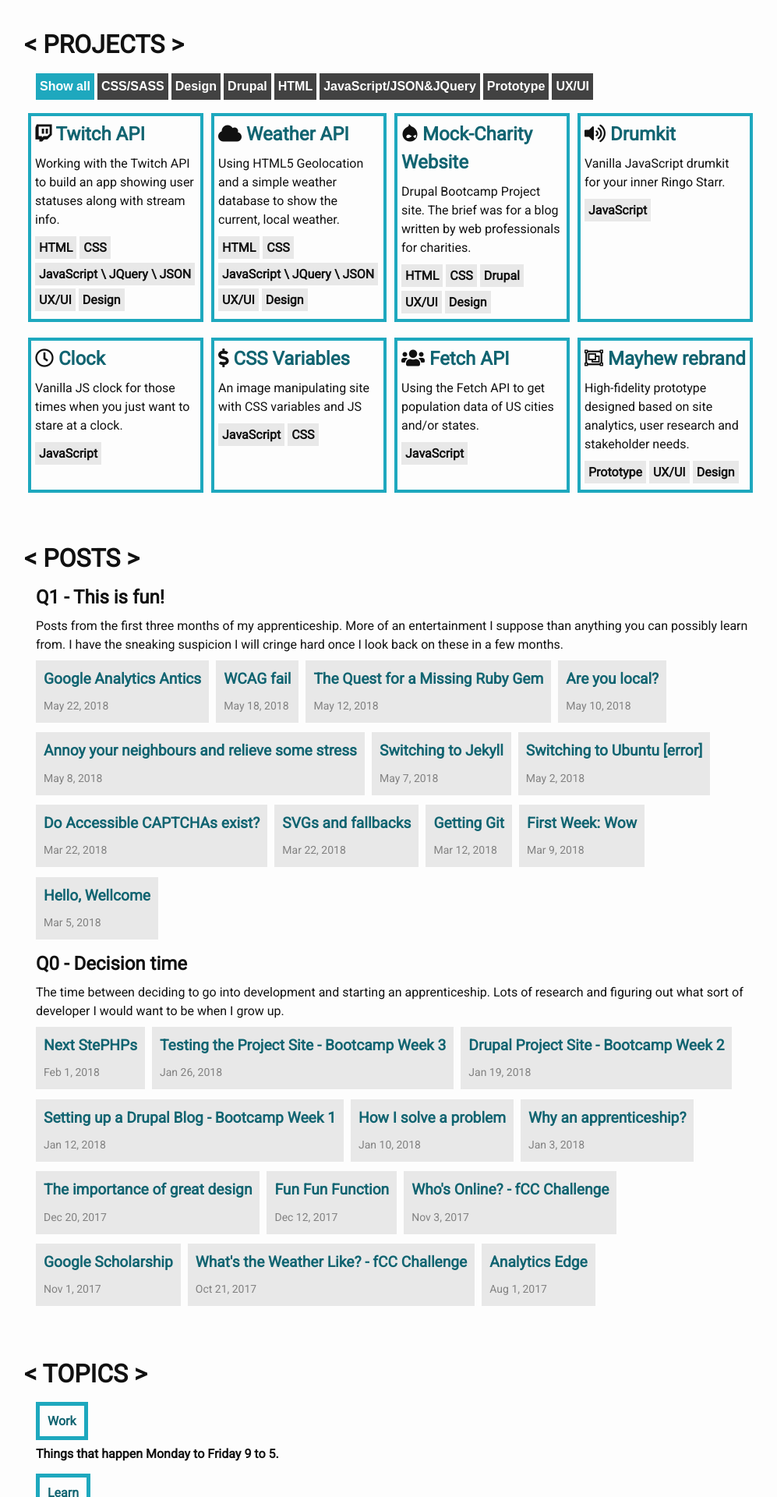
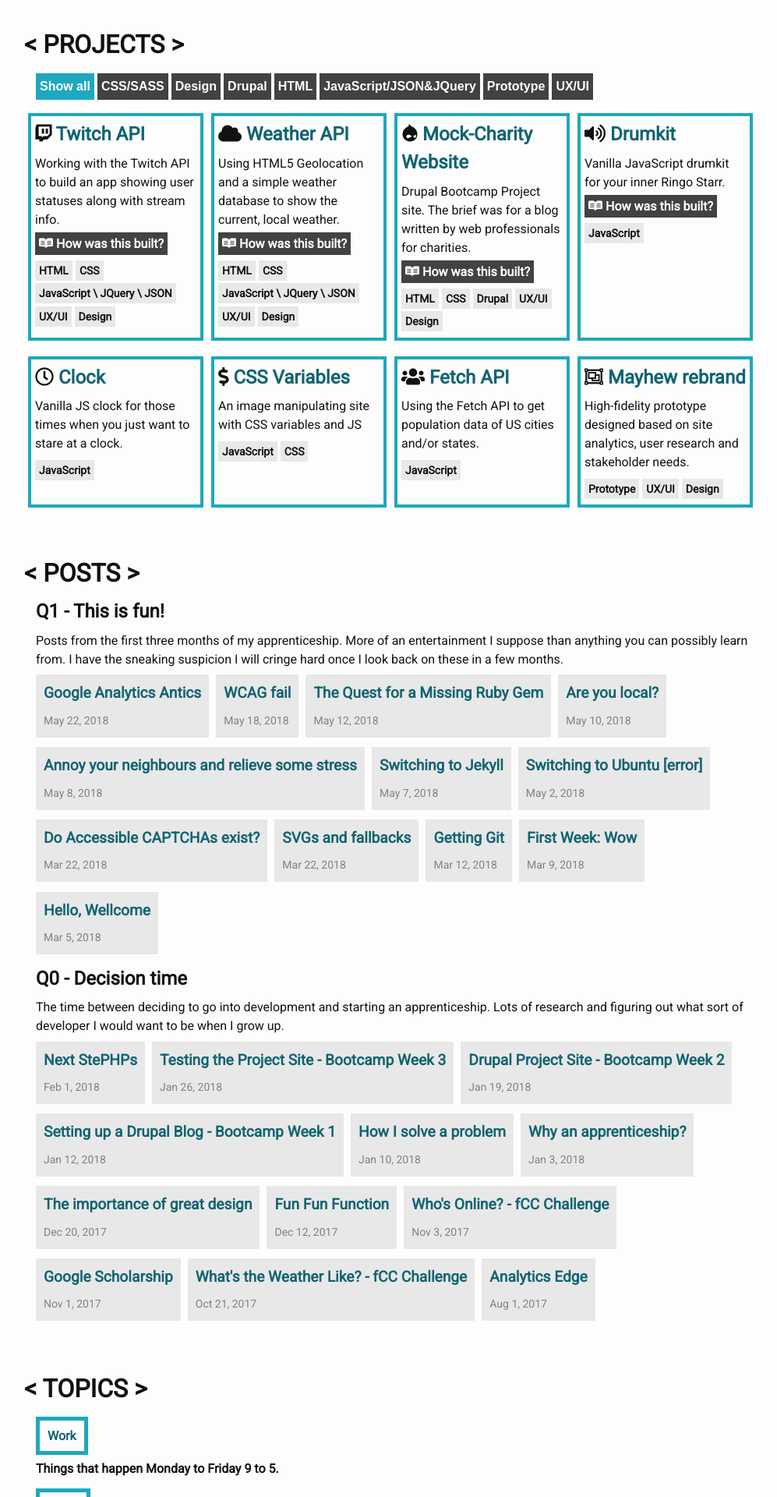
Before and after one commit to krisztin/krisztin.github.io, a Jekyll site: the page built from index.md, in a window 1280 px wide. Shown: the part 417-2337 px from the top of the page at 78% size, without its empty margins (139-1136 px from the left). Built offline with Jekyll 4.4.1, drawn with Linux system fonts in a browser that asks for light colours; nearby versions of some CDN libraries.

Commit message:
adding blog post links to project cards

```diff
--- a/_includes/home-projects.html
+++ b/_includes/home-projects.html
@@ -18,18 +18,27 @@
       <h2><i class="fab fa-twitch"></i> Twitch API</h2>
     </a>
     <p>Working with the Twitch API to build an app showing user statuses along with stream info.</p>
+    <p class="project-how-link">
+        <a href="{{ site.baseurl }}{% link _posts/2017-11-03-fcc-twitch.md %}">
+          <i class="fab fa-readme"></i> How was this built?</a>
+        </p>
+    <div class="tags">
     <h4 class="tag">HTML</h4>
     <h4 class="tag">CSS</h4>
     <h4 class="tag">JavaScript \ JQuery \ JSON</h4>
     <h4 class="tag">UX/UI</h4>
     <h4 class="tag">Design</h4>
-
+  </div>
   </article>
   <article class="project-card html css js uxui design">
     <a href="https://codepen.io/krisztiiin/full/oGmqrp" target="_blank">
       <h2><i class="fas fa-cloud"></i> Weather API</h2>
     </a>
     <p>Using HTML5 Geolocation and a simple weather database to show the current, local weather.</p>
+    <p class="project-how-link">
+      <a href="{{ site.baseurl }}{% link _posts/2017-10-21-fcc-weather.md %}">
+        <i class="fab fa-readme"></i> How was this built?</a>
+      </p>
     <div class="tags">
       <h4 class="tag">HTML</h4>
       <h4 class="tag">CSS</h4>
@@ -43,18 +52,27 @@
       <h2><i class="fab fa-drupal"></i> Mock-Charity Website</h2>
     </a>
     <p>Drupal Bootcamp Project site. The brief was for a blog written by web professionals for charities.</p>
+    <p class="project-how-link">
+        <a href="{{ site.baseurl }}{% link _posts/2018-01-19-bootcamp2.md %}">
+          <i class="fab fa-readme"></i> How was this built?</a>
+        </p>
     <div class="tags">
       <h4 class="tag">HTML</h4>
       <h4 class="tag">CSS</h4>
       <h4 class="tag">Drupal</h4>
       <h4 class="tag">UX/UI</h4>
       <h4 class="tag">Design</h4>
+      </div>
   </article>
   <article class="project-card js">
     <a href="https://krisztin.github.io/projects/js30/01drumkit/" target="_blank">
       <h2><i class="fas fa-volume-up"></i> Drumkit</h2>
     </a>
     <p>Vanilla JavaScript drumkit for your inner Ringo Starr.</p>
+    <p class="project-how-link">
+        <a href="{{ site.baseurl }}{% link _posts/2018-05-09-drumkit.md %}">
+          <i class="fab fa-readme"></i> How was this built?</a>
+        </p>
     <div class="tags">
       <h4 class="tag">JavaScript</h4>
     </div>
--- a/_sass/minima/_home.scss
+++ b/_sass/minima/_home.scss
@@ -98,8 +98,19 @@
     background-color: $brand-color;
 }
 
+.project-how-link a {
+    background-color: $grey-color-dark;
+    color: #fff;
+    i {
+        font-weight: 100;
+        color: #fff;
+    }
+    padding: 5px;
+}
+
 .tag {
     padding: 5px;
+    font-size: $small-font-size;
     line-height: $base-line-height * 1.4;
     font-weight: bold;
     white-space: nowrap;
```
